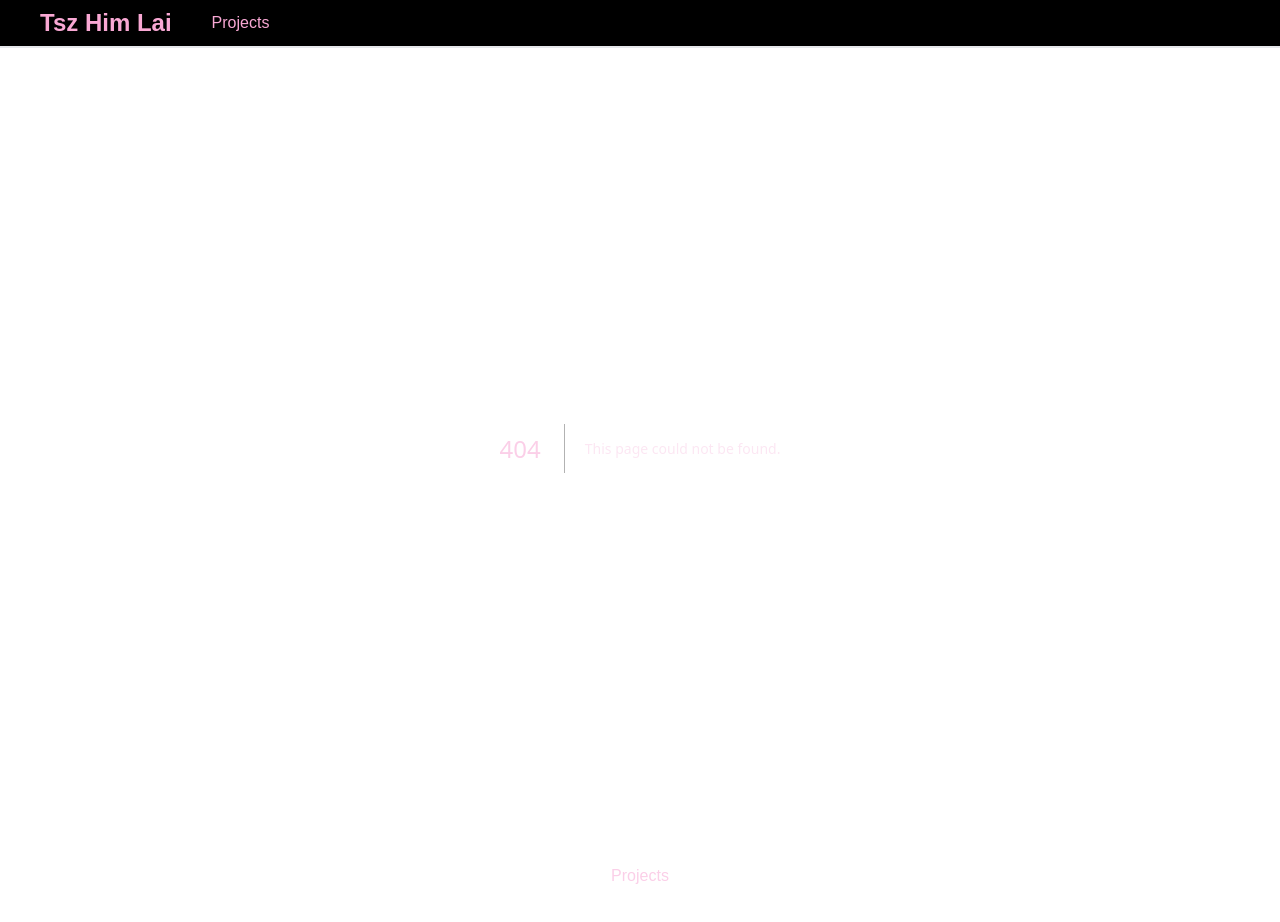
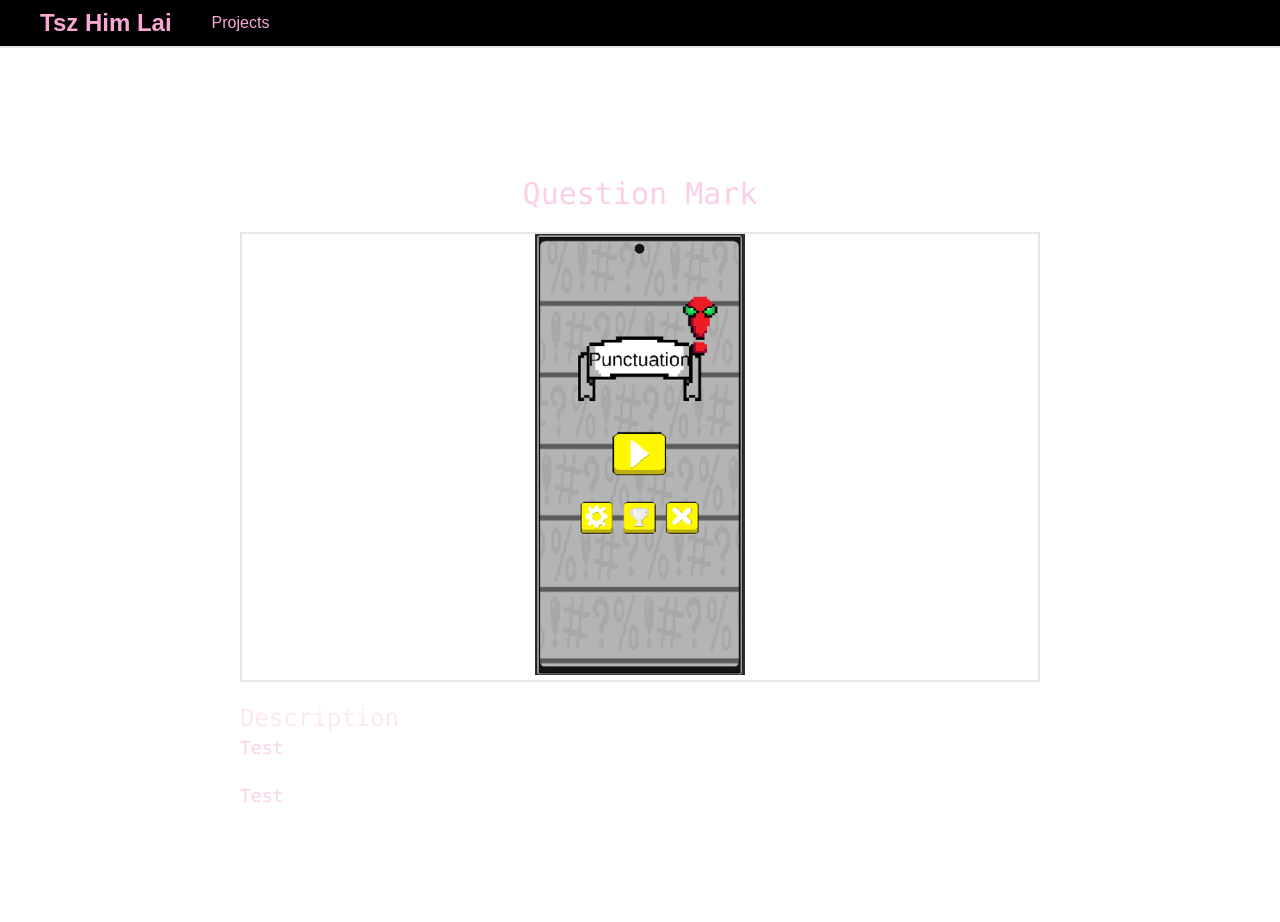
Before and after one commit to JustinLTH3/Portfolio, a Next.js app: page /Portfolio/Punctuation in a window 1280 px wide. Before the commit this address had no page. Shown: the top 922 px of the page. Built offline with nearby package versions, Linux system fonts and the light colour scheme.

Commit message:
Add image to project specific page.

```diff
--- a/next.config.ts
+++ b/next.config.ts
@@ -3,7 +3,8 @@ import type { NextConfig } from "next";
 const nextConfig: NextConfig = {
   output: 'export',
   basePath: '/Portfolio',
-  reactStrictMode: true
+  reactStrictMode: true,
+  images: { unoptimized: true }
 };
 
 export default nextConfig;
--- a/src/app/DeadAim/page.tsx
+++ b/src/app/DeadAim/page.tsx
@@ -7,7 +7,7 @@ export default function Page() {
                 <h1 className="">Dead Aim</h1>
                 <div className="h-[225px] lg:h-[450px] w-[400px] lg:w-[800px] border-2 relative items-center">
                     <Image
-                        src={"/Portfolio/vercel.svg"}
+                        src={"/Portfolio/DeadAimMainMenu.png"}
                         alt={"Screenshot"}
                         fill
                         sizes={"100vw"}
--- a/src/app/QuestionMark/page.tsx
+++ b/src/app/Punctuation/page.tsx
@@ -5,13 +5,13 @@ export default function Page() {
         <div className="grid grid-rows-3 justify-items-center min-h-screen font-mono">
             <div className="w-full flex flex-col items-center">
                 <h1 className="">Question Mark</h1>
-                <div className="h-[225px] lg:h-[450px] w-[400px] lg:w-[800px] border-2 relative items-center">
+                <div className="h-[225px] lg:h-[450px] w-[400px] lg:w-[800px] border-2 relative items-center flex flex-col">
                     <Image
-                        src={"/Portfolio/vercel.svg"}
+                        src={"/Portfolio/PunctuationMenu.png"}
                         alt={"Screenshot"}
-                        fill
-                        sizes={"100vw"}
-                        className="max-h-[225px] lg:max-h-[450px] max-w-[400px] lg:max-w-[800px]"
+                        width={289}
+                        height={607}
+                        className="lg:w-[210px] w-[105px]"
                     />
                 </div>
                 <div className="w-[400px] lg:w-[800px] pt-5">
--- a/src/app/page.tsx
+++ b/src/app/page.tsx
@@ -40,17 +40,17 @@ export default function Home() {
                     <h1 className="w-full" id="Projects">Projects</h1>
                     <div className="flex w-full justify-center">
                         <ProjectOverview
-                            ImagePath="/Portfolio/vercel.svg"
+                            ImagePath="/Portfolio/DeadAimMainMenu.png"
                             Title={"Dead Aim"}
                             Description={"A multiplayer third person shooter that the player aims is to be the first to kill the opponent five times."}
                             link={"/DeadAim"}
                             Software={"UE 5.3"}
                         />
                         <ProjectOverview
-                            ImagePath="/Portfolio/vercel.svg"
-                            Title={"Question Mark"}
+                            ImagePath="/Portfolio/PunctuationMenu.png"
+                            Title={"Punctuation"}
                             Description={"A Mobile Game that swipe the screen to prevent being hit by the enemy."}
-                            link={"/QuestionMark"}
+                            link={"/Punctuation"}
                             Software={"Unity 2022.3.4"}
                         />
 
```
Also changed, not shown: public/PunctuationMenu.png (added), 1 other file (tests, documents, lock files or other folders).
